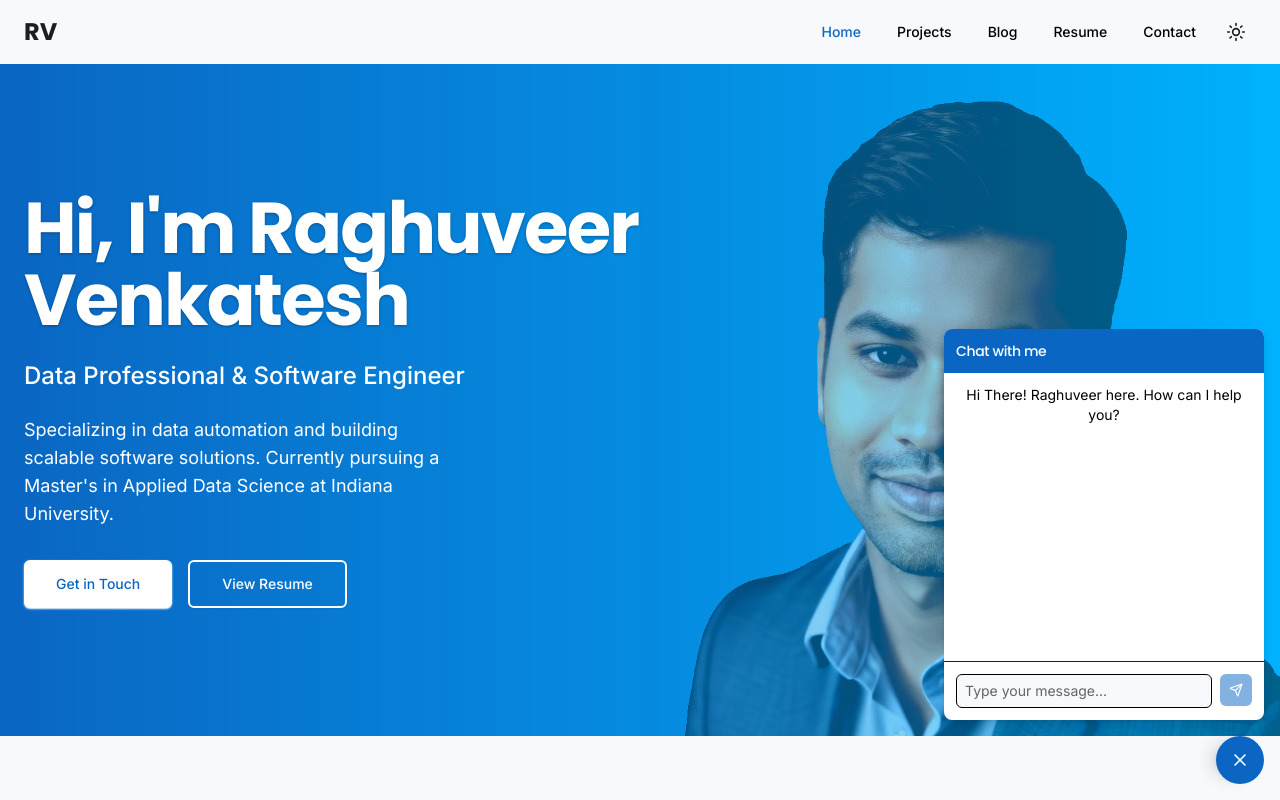
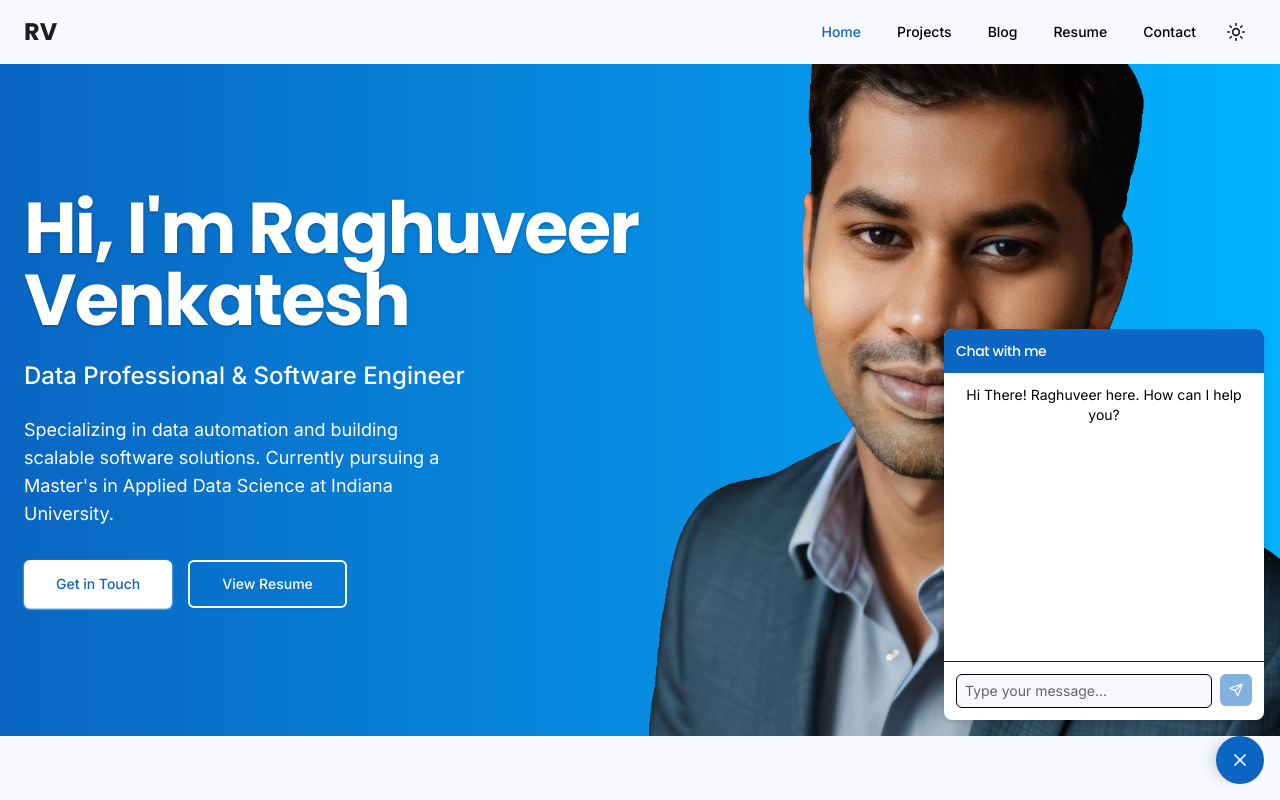
Before and after one commit to raghuveer9303/Portfolio, a React (Vite) app in the folder frontend/: page / in a window 1280 px wide. Shown: the top 800 px of the page. Built offline with nearby package versions, Linux system fonts and the light colour scheme.

Commit message:
Fixed inconsistent scaling on hero.png

```diff
--- a/frontend/src/pages/Home.tsx
+++ b/frontend/src/pages/Home.tsx
@@ -87,13 +87,13 @@ const Home = () => {
         <div className="absolute inset-0 bg-grid-pattern opacity-5"></div>
 
         {/* Hero image */}
-        <div className="absolute right-0 top-0 h-full w-full md:w-1/2 overflow-hidden opacity-50">
-          <div className="relative w-full h-[120%] transform scale-80">
+        <div className="absolute right-0 top-0 h-full w-full md:w-1/2 overflow-hidden">
+          <div className="relative w-full h-full">
             <div className="absolute inset-0 bg-gradient-to-r from-primary to-secondary mix-blend-color opacity-10"></div>
             <img
               src="/lovable-uploads/862c0c1b-9e1a-4acd-bebe-0b8925a7ca8e.png"
               alt=""
-              className="w-full h-full object-cover object-top filter contrast-150 brightness-110 saturate-90 mix-blend-screen"
+              className="w-full h-full object-cover object-center max-h-[800px] transform scale-100 md:scale-110 transition-transform duration-300"
               aria-hidden="true"
             />
           </div>
```
